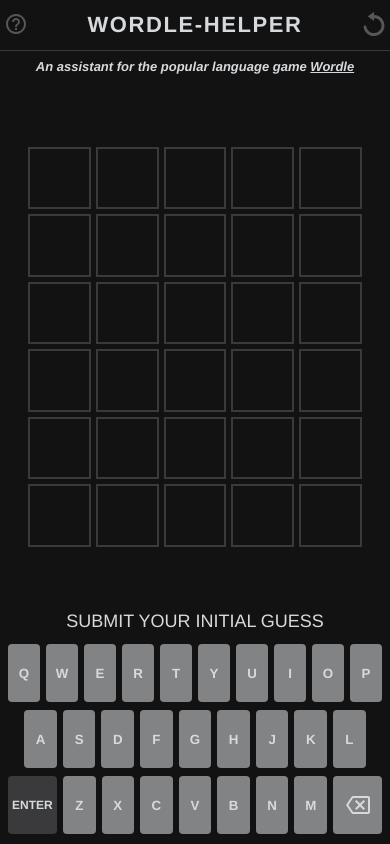
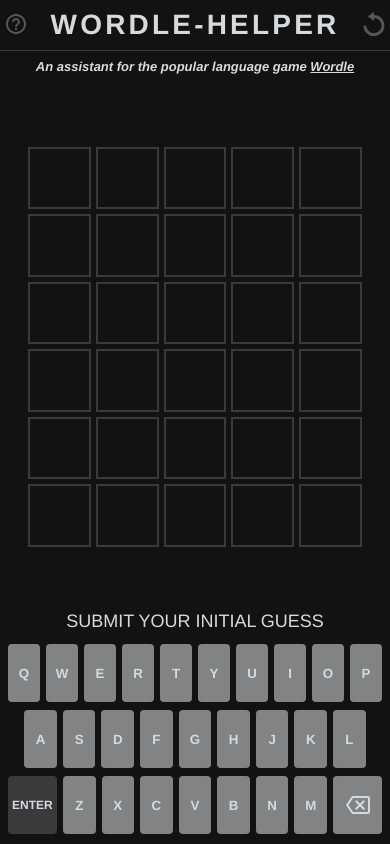
Before and after one commit to liamcal/wordle-helper, a React (Create React App) app: page / in a window 390 px wide. Built offline with nearby package versions, Linux system fonts and the light colour scheme.

Commit message:
Better title responsiveness, and more consist wordle wording

```diff
--- a/src/components/GameBoard.tsx
+++ b/src/components/GameBoard.tsx
@@ -210,7 +210,7 @@
         {guessHistory.length > 0 ? (
           <>
             <label htmlFor="candidates" className="c-game-text">
-              {hasSolution ? "THE WORDLE IS: ": "WORD CANDIDATES: "}
+              {hasSolution ? "THE WORDLE IS: ": "WORDLE CANDIDATES: "}
             </label>
             <select
               name="candidates"
--- a/src/components/gameheader.scss
+++ b/src/components/gameheader.scss
@@ -48,11 +48,16 @@
 
 @media (max-width: 420px) {
   .c-game-header__title {
-    font-size: 22px;
-    letter-spacing: 0.1rem;
+    font-size: 28px;
   }
-
   .c-game-subheading {
     font-size: small;
   }
 }
+
+@media (max-width: 360px) {
+  .c-game-header__title {
+    font-size: 22px;
+    letter-spacing: 0.1rem;
+  }
+}
```
